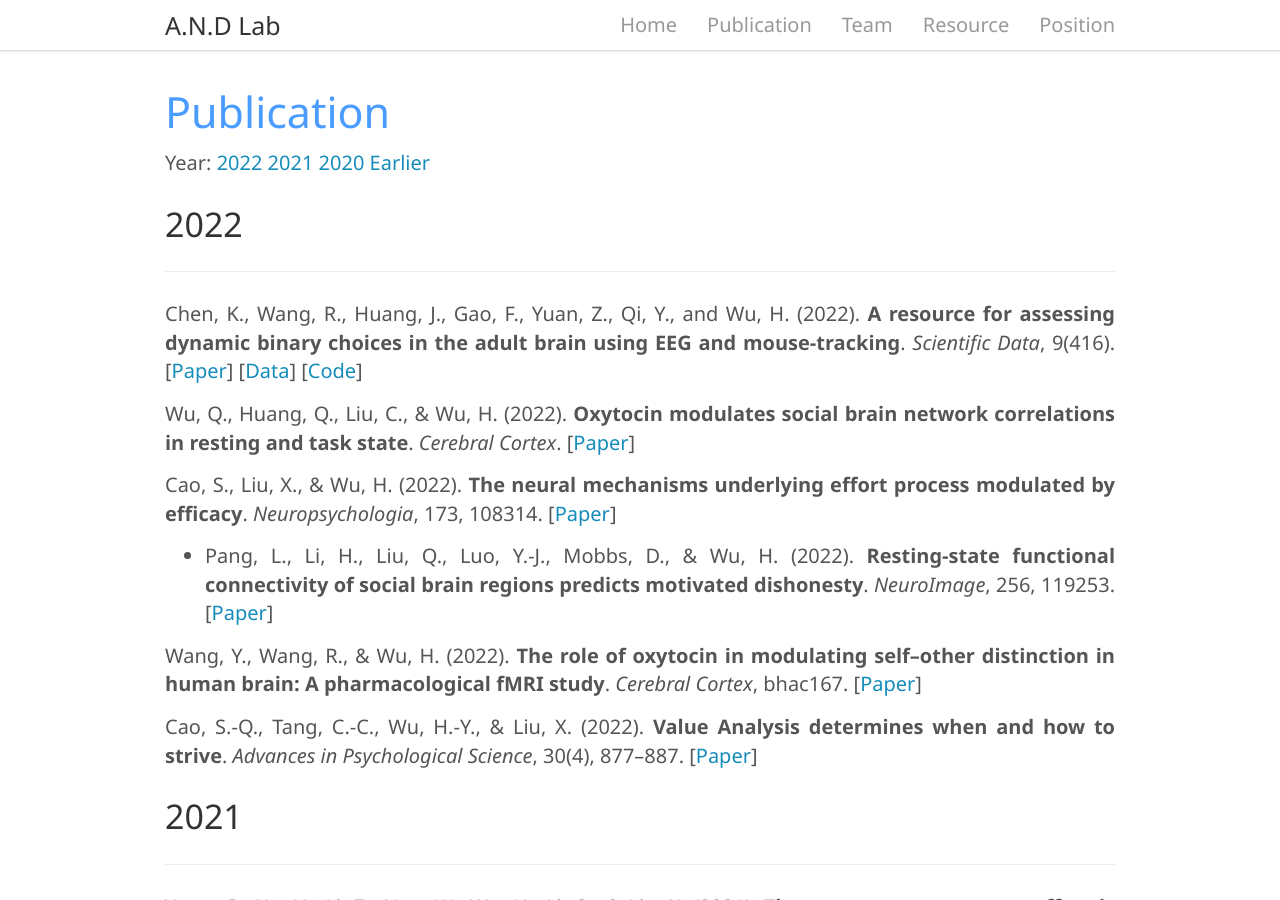
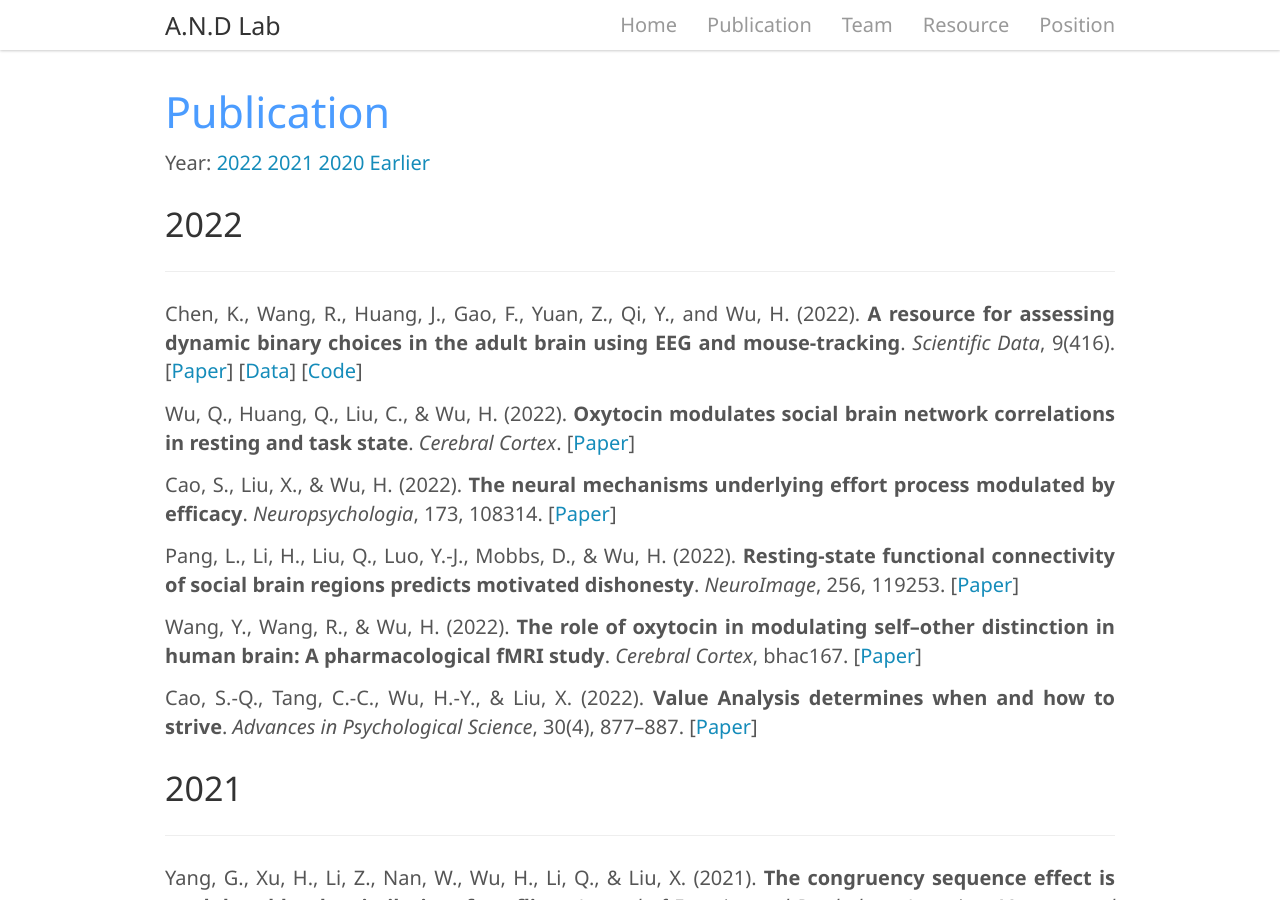
Before and after one commit to andlab-um/lab-website, a Jekyll site: the page built from _pages/publication.md, in a window 1280 px wide and 900 px high. Built offline with Jekyll 4.4.1, drawn with Linux system fonts in a browser that asks for light colours; nearby versions of some CDN libraries.

```diff
--- a/_pages/publication.md
+++ b/_pages/publication.md
@@ -8,7 +8,7 @@ permalink: /publication
 
 ## Publication
 
-Year: [2022](#2022) [2021](#2021) [2020](#2020) [Earlier](#Earlier)
+Year: [2022](#2022) [2021](#2021) [2020](#2020) [Earlier](#earlier)
 
 ### 2022
 ---
@@ -19,7 +19,7 @@ Wu, Q., Huang, Q., Liu, C., & Wu, H. (2022). **Oxytocin modulates social brain n
 
 Cao, S., Liu, X., & Wu, H. (2022). **The neural mechanisms underlying effort process modulated by efficacy**. *Neuropsychologia*, 173, 108314. [[Paper](https://doi.org/10.1016/j.neuropsychologia.2022.108314){:target='_blank'}]
 
-- Pang, L., Li, H., Liu, Q., Luo, Y.-J., Mobbs, D., & Wu, H. (2022). **Resting-state functional connectivity of social brain regions predicts motivated dishonesty**. *NeuroImage*, 256, 119253. [[Paper](https://doi.org/10.1016/j.neuroimage.2022.119253){:target='_blank'}]
+Pang, L., Li, H., Liu, Q., Luo, Y.-J., Mobbs, D., & Wu, H. (2022). **Resting-state functional connectivity of social brain regions predicts motivated dishonesty**. *NeuroImage*, 256, 119253. [[Paper](https://doi.org/10.1016/j.neuroimage.2022.119253){:target='_blank'}]
 
 Wang, Y., Wang, R., & Wu, H. (2022). **The role of oxytocin in modulating self–other distinction in human brain: A pharmacological fMRI study**. *Cerebral Cortex*, bhac167. [[Paper](https://doi.org/10.1093/cercor/bhac167){:target='_blank'}]
 
```
